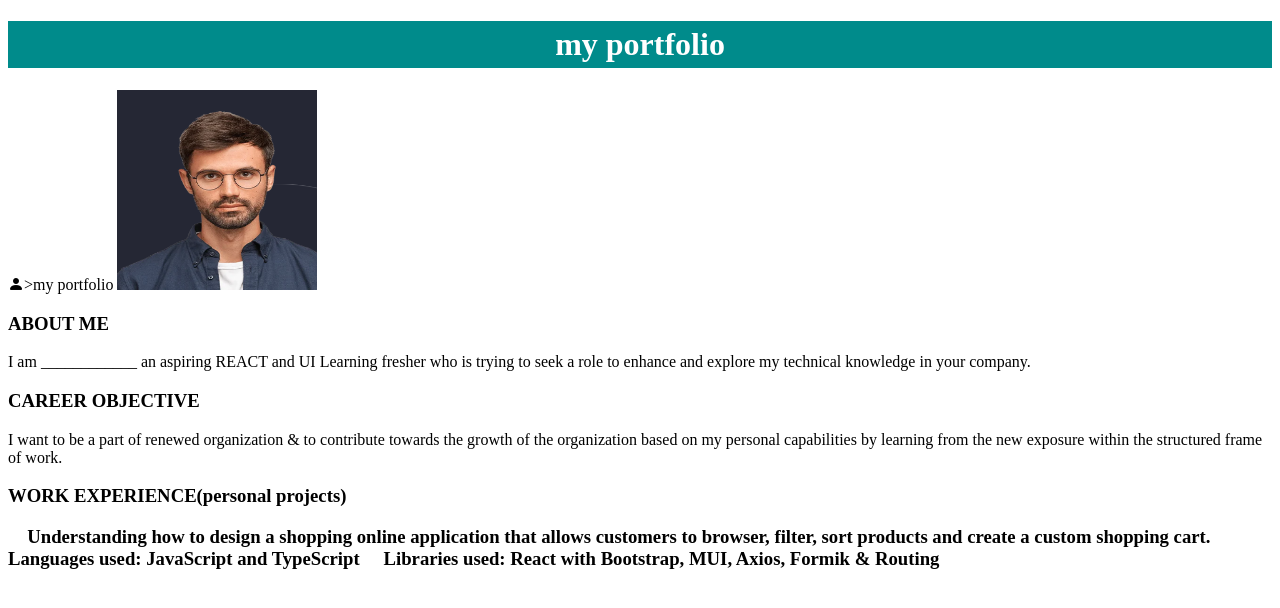
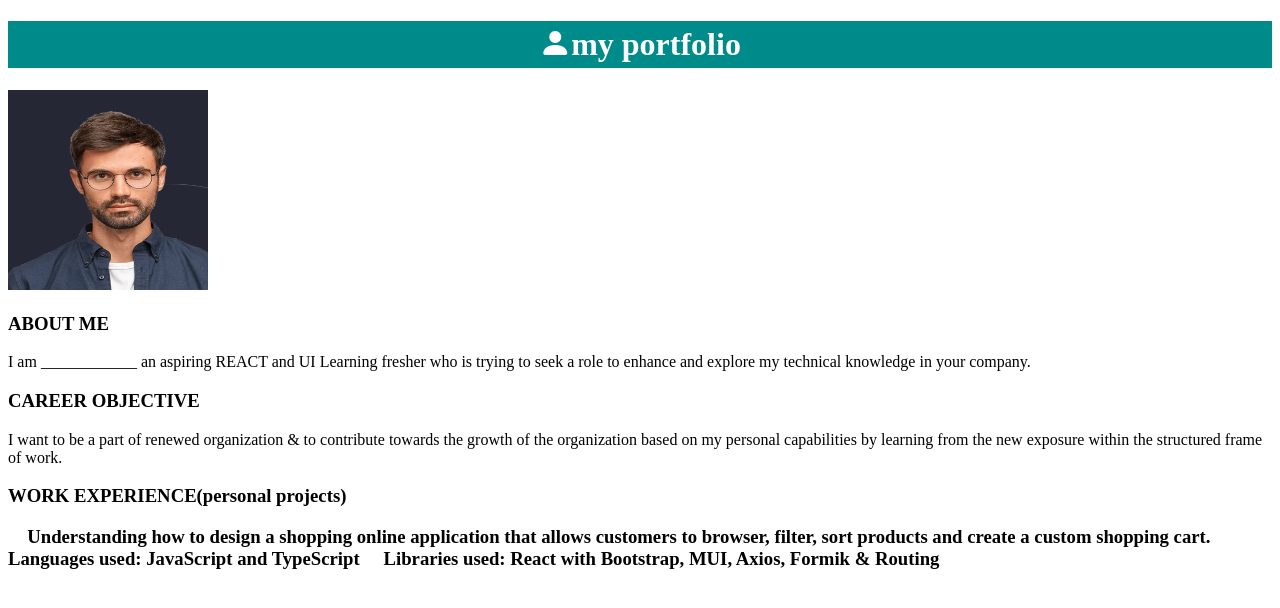
Before and after one commit to BULUNAHAK/ui-portfolio, a website: page index.html in a window 1280 px wide. Drawn offline with nearby package versions, Linux system fonts and the light colour scheme.

Commit message:
Update index.html

```diff
--- a/index.html
+++ b/index.html
@@ -9,8 +9,7 @@
     <link rel="stylesheet" href="https://cdn.jsdelivr.net/npm/bootstrap-icons@1.10.3/font/bootstrap-icons.css">
 </head>
 <body>
-    <h1>my portfolio</h1>
-    <h1<span class="bi bi-person-fill"></span>>my portfolio</h1>
+    <h1><span class="bi bi-person-fill"></span>my portfolio</h1>
 
     <img src="public/images/developer.png" width="200" height="200">
     <h3>ABOUT ME</h3>
```
